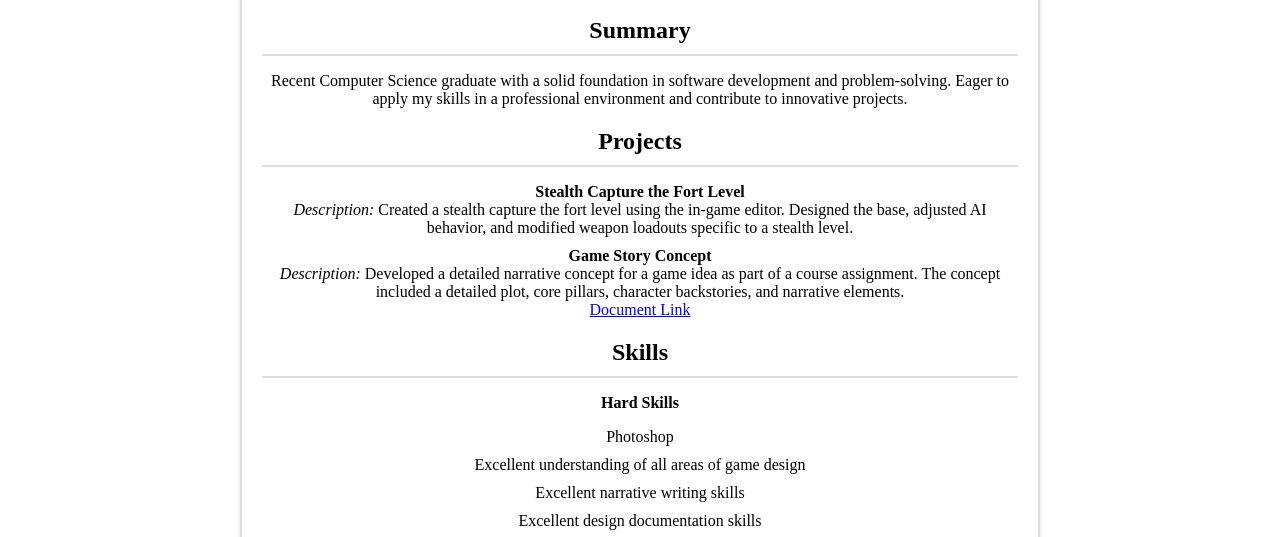
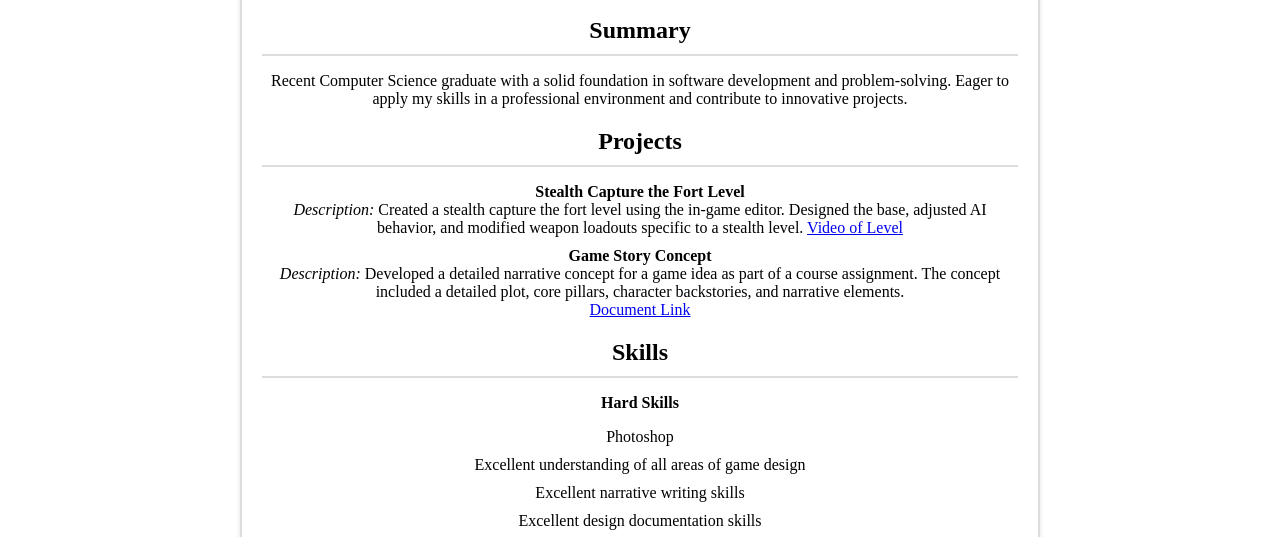
Before and after one commit to VladimirRosu01/vladimir.github.io, a plain HTML site: page Resume.html in a window 1280 px wide. Shown: the part 253-790 px from the top of the page. Drawn offline with Linux system fonts and the light colour scheme.

Commit message:
Update Resume.html

```diff
--- a/Resume.html
+++ b/Resume.html
@@ -33,6 +33,7 @@
                 <li>
                     <strong>Stealth Capture the Fort Level</strong><br>
                     <em>Description:</em> Created a stealth capture the fort level using the in-game editor. Designed the base, adjusted AI behavior, and modified weapon loadouts specific to a stealth level.
+                    <a href="https://youtu.be/x4W_IvWqNfU" target="_blank">Video of Level</a>
                 </li>
                 <li>
                     <strong>Game Story Concept</strong><br>
```
